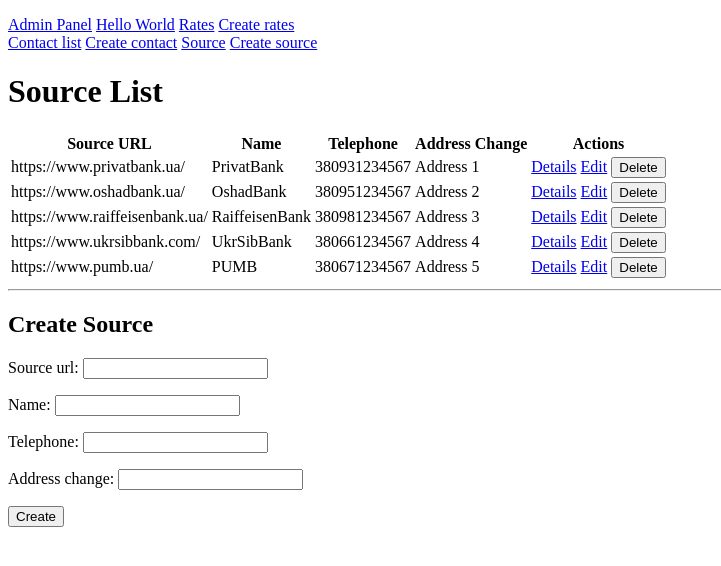
After one commit to vyrdudji/currency, a Django app: page /source/list/ in a window 1280 px wide. The commit adds this page. Shown: the top 566 px of the page, without its empty margins (0-721 px from the left). Run offline with Django 4.2, Linux system fonts and the light colour scheme; data comes from the database, SQL or seed files in the repository.

Commit message:
HomeWork 8 Django forms - Source models

```diff
--- /dev/null
+++ b/app/currency/forms.py
@@ -0,0 +1,20 @@
+from django import forms
+from .models import Source, ContactUs, Rate
+
+
+class SourceForm(forms.ModelForm):
+    class Meta:
+        model = Source
+        fields = '__all__'
+
+
+class ContactUsForm(forms.ModelForm):
+    class Meta:
+        model = ContactUs
+        fields = '__all__'
+
+
+class RateForm(forms.ModelForm):
+    class Meta:
+        model = Rate
+        fields = '__all__'
--- a/app/currency/models.py
+++ b/app/currency/models.py
@@ -16,3 +16,10 @@ class ContactUs(models.Model):
 
     def __str__(self):
         return self.email_from
+
+
+class Source(models.Model):
+    source_url = models.CharField(max_length=255)
+    name = models.CharField(max_length=64)
+    telephone = models.CharField(max_length=12)
+    address_change = models.CharField(max_length=255)
--- a/app/currency/templates/includes/navbar.html
+++ b/app/currency/templates/includes/navbar.html
@@ -1,4 +1,14 @@
 <p>
+    <a href="/admin/">Admin Panel</a>
+    <a href="/hello-world/">Hello World</a>
     <a href="/rate/list/">Rates</a>
-{#    <a href="/template/">Template</a>#}
+    <a href="/rate/create/">Create rates</a><br>
+    <a href="/contactus/list/">Contact list</a>
+    <a href="/contactus/create/">Create contact</a>
+    <a href="/source/list/">Source</a>
+    <a href="/source/create/">Create source</a>
+
+    {# <a href="/rate/list/">Rates</a> #}
+    {# <a href="/rate/list/">Rates</a> #}
+    {# <a href="/template/">Template</a> #}
 </p>
--- /dev/null
+++ b/app/currency/templates/source_list.html
@@ -0,0 +1,43 @@
+{% extends 'base.html' %}
+
+{% block content %}
+    <h1>Source List</h1>
+    <table>
+        <tr>
+            <th>Source URL</th>
+            <th>Name</th>
+            <th>Telephone</th>
+            <th>Address Change</th>
+            <th>Actions</th>
+        </tr>
+        {% for source in sources %}
+            <tr>
+                <td>{{ source.source_url }}</td>
+                <td>{{ source.name }}</td>
+                <td>{{ source.telephone }}</td>
+                <td>{{ source.address_change }}</td>
+                <td>
+                    <a href="{% url 'source_details' source.pk %}">Details</a>
+                    <a href="{% url 'source_update' source.pk %}">Edit</a>
+                    <form method="post" action="{% url 'source_delete' source.pk %}" style="display: inline;">
+                        {% csrf_token %}
+                        <button type="submit" onclick="return confirm('Are you sure you want to delete this source?')">Delete</button>
+                    </form>
+                </td>
+            </tr>
+        {% empty %}
+            <tr>
+                <td colspan="5">No sources available at the moment. Please check back later.</td>
+            </tr>
+        {% endfor %}
+    </table>
+
+    <hr>
+
+    <h2>Create Source</h2>
+    <form method="post" action="{% url 'source_create' %}">
+        {% csrf_token %}
+        {{ source_form.as_p }}
+        <button type="submit">Create</button>
+    </form>
+{% endblock %}
--- a/app/currency/views.py
+++ b/app/currency/views.py
@@ -1,6 +1,7 @@
-from django.shortcuts import render
-from django.http.response import HttpResponse
-from .models import ContactUs, Rate
+from django.shortcuts import render, redirect
+from django.http import HttpResponse
+from .models import ContactUs, Rate, Source
+from .forms import ContactUsForm, SourceForm, RateForm
 
 
 def hello_world(request):
@@ -8,13 +9,6 @@ def hello_world(request):
 
 
 def rate_list(request):
-    '''
-    MVTU
-    V - view
-    U - urls
-    M - model
-    T - template
-    '''
     rates = Rate.objects.all()
     context = {
         'rates': rates
@@ -25,3 +19,84 @@ def rate_list(request):
 def contact_us_list(request):
     contacts = ContactUs.objects.all()
     return render(request, 'contactus_list.html', {'contacts': contacts})
+
+
+def source_list(request):
+    sources = Source.objects.all()
+    source_form = SourceForm()
+    context = {
+        'sources': sources,
+        'source_form': source_form,
+    }
+    return render(request, 'source_list.html', context)
+
+
+def contactus_create(request):
+    if request.method == 'POST':
+        form = ContactUsForm(request.POST)
+        if form.is_valid():
+            form.save()
+            return redirect('contactus_list')
+    else:
+        form = ContactUsForm()
+    return render(request, 'contactus_create.html', {'form': form})
+
+
+def rate_create(request):
+    if request.method == 'POST':
+        form = RateForm(request.POST)
+        if form.is_valid():
+            form.save()
+            return redirect('rate_list')
+    else:
+        form = RateForm()
+    return render(request, 'rate_create.html', {'form': form})
+
+
+def source_create(request):
+    if request.method == 'POST':
+        form = SourceForm(request.POST)
+        if form.is_valid():
+            form.save()
+            return redirect('source_list')
+    else:
+        form = SourceForm()
+    context = {
+        'source_form': form,
+    }
+    return render(request, 'source_create.html', context)
+
+
+def source_update(request, pk):
+    source = Source.objects.get(pk=pk)
+    if request.method == 'POST':
+        form = SourceForm(request.POST, instance=source)
+        if form.is_valid():
+            form.save()
+            return redirect('source_list')
+    else:
+        form = SourceForm(instance=source)
+    context = {
+        'source_form': form,
+        'source': source,
+    }
+    return render(request, 'source_update.html', context)
+
+
+def source_delete(request, pk):
+    source = Source.objects.get(pk=pk)
+    if request.method == 'POST':
+        source.delete()
+        return redirect('source_list')
+    context = {
+        'source': source,
+    }
+    return render(request, 'source_delete.html', context)
+
+
+def source_details(request, pk):
+    source = Source.objects.get(pk=pk)
+    context = {
+        'source': source,
+    }
+    return render(request, 'source_details.html', context)
--- /dev/null
+++ b/app/fixtures2.json
@@ -0,0 +1,47 @@
+[
+  {
+    "model": "currency.source",
+    "fields": {
+      "source_url": "https://www.privatbank.ua/",
+      "name": "PrivatBank",
+      "telephone": "380931234567",
+      "address_change": "Address 1"
+    }
+  },
+  {
+    "model": "currency.source",
+    "fields": {
+      "source_url": "https://www.oshadbank.ua/",
+      "name": "OshadBank",
+      "telephone": "380951234567",
+      "address_change": "Address 2"
+    }
+  },
+  {
+    "model": "currency.source",
+    "fields": {
+      "source_url": "https://www.raiffeisenbank.ua/",
+      "name": "RaiffeisenBank",
+      "telephone": "380981234567",
+      "address_change": "Address 3"
+    }
+  },
+  {
+    "model": "currency.source",
+    "fields": {
+      "source_url": "https://www.ukrsibbank.com/",
+      "name": "UkrSibBank",
+      "telephone": "380661234567",
+      "address_change": "Address 4"
+    }
+  },
+  {
+    "model": "currency.source",
+    "fields": {
+      "source_url": "https://www.pumb.ua/",
+      "name": "PUMB",
+      "telephone": "380671234567",
+      "address_change": "Address 5"
+    }
+  }
+]
--- a/app/settingd/urls.py
+++ b/app/settingd/urls.py
@@ -17,11 +17,19 @@ Including another URLconf
 from django.contrib import admin
 from django.urls import path
 
-from currency.views import hello_world, rate_list, contact_us_list
+from currency.views import hello_world, rate_list, contact_us_list, source_list
+from currency import views
 
 urlpatterns = [
     path('admin/', admin.site.urls),
     path('hello-world/', hello_world),
     path('rate/list/', rate_list),
+    path('rate/create/', views.rate_create, name='rate_create'),
     path('contactus/list/', contact_us_list, name='contactus_list'),
+    path('contactus/create/', views.contactus_create, name='contactus_create'),
+    path('source/list/', source_list, name='source_list'),
+    path('source/create/', views.source_create, name='source_create'),
+    path('source/<int:pk>/', views.source_details, name='source_details'),
+    path('source/update/<int:pk>/', views.source_update, name='source_update'),  # Add this line
+    path('source/delete/<int:pk>/', views.source_delete, name='source_delete'),
 ]
```
Also changed, not shown: app/currency/templates/contactus_create.html (added, +14 -0 lines), app/currency/templates/rate_create.html (added, +14 -0 lines), app/currency/templates/source_create.html (added, +14 -0 lines), app/currency/templates/source_delete.html (added, +15 -0 lines), app/currency/templates/source_details.html (added, +10 -0 lines), app/currency/templates/source_update.html (added, +10 -0 lines), app/fixtures1.json (added, +352 -0 lines), app/currency/migrations/0004_source.py (added).
